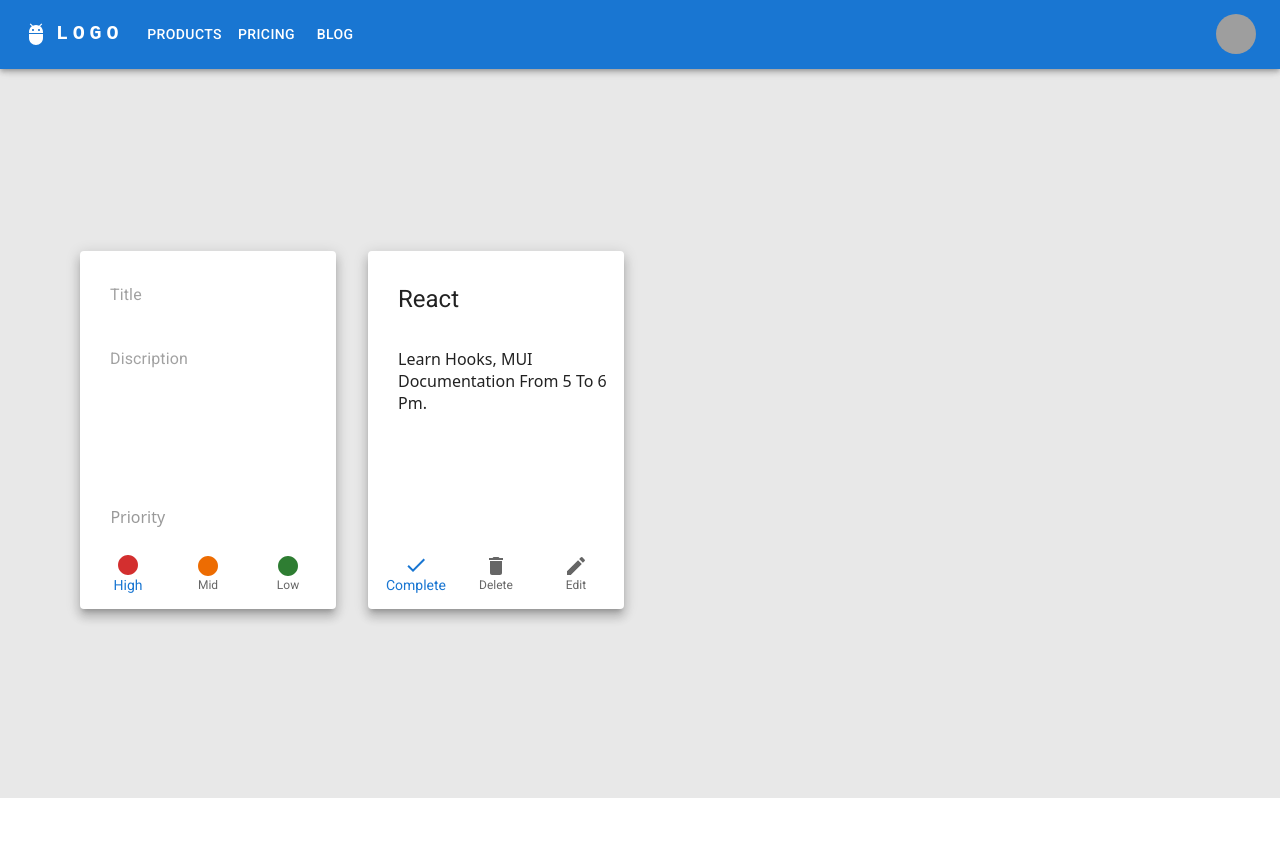
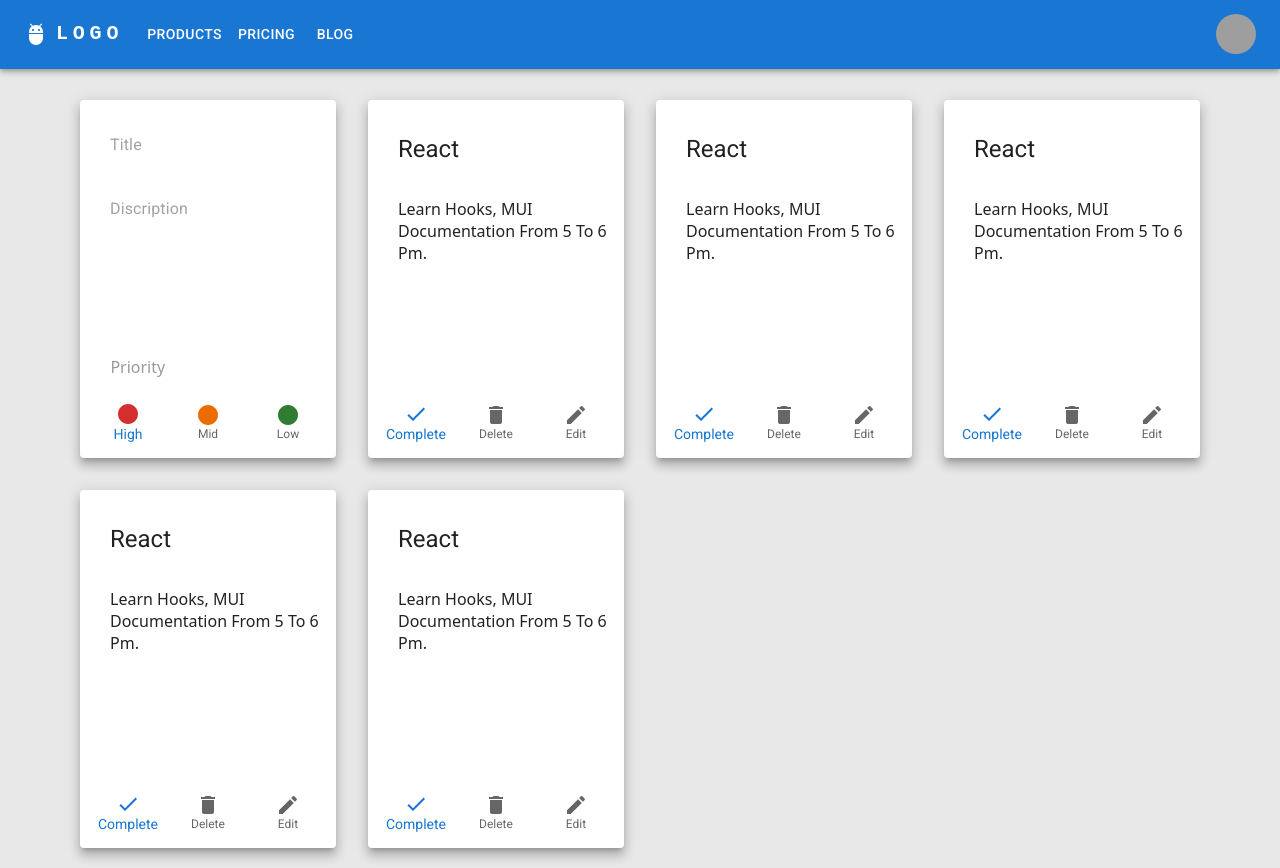
Before and after one commit to ajay-singh6/TODO, a React (Create React App) app in the folder client/: page / in a window 1280 px wide. Before the commit the page ends 800 px from the top, so only its background shows below. Built offline with nearby package versions, Linux system fonts and the light colour scheme; grey boxes are pictures that could not be loaded.

Commit message:
Updated todo background issue

```diff
--- a/client/src/assets/Formcontainer.css
+++ b/client/src/assets/Formcontainer.css
@@ -8,10 +8,6 @@
 
 .login {
   font-size: 50px !important;
-}
-
-.main {
-  display: block;
 }
 
 .hide{
@@ -42,8 +38,9 @@
 }
 
 .todo-container {
-  margin-top: 80px;
+  margin-top: 100px;
+  min-height: 100vh;
   width: 100%;
+  padding-bottom: 20px;
   background-color: #e8e8e8;
-  height: calc(100vh - 50px);
 }
--- a/client/src/components/ToDoCard.js
+++ b/client/src/components/ToDoCard.js
@@ -25,7 +25,7 @@ export default function TodoCard({ title, discription, color }) {
   return (
     <Card
       sx={{
-        minWidth: 100,
+        minWidth: 250,
         minHeight: 358,
         display: "flex",
         justifyContent: "space-between",
@@ -59,7 +59,7 @@ export default function TodoCard({ title, discription, color }) {
               fullWidth
             >
             </TextField>
-            <br />
+            {/* <br /> */}
             <TextField
               sx={{"& fieldset": { border: "none" } }}
               className="todo-card-text"
--- a/client/src/components/TodoList.js
+++ b/client/src/components/TodoList.js
@@ -12,11 +12,31 @@ function TodoList() {
       discription: "Need to complete todo application",
       prio: 1,
     },
+    {
+      title: "complete todo",
+      discription: "Need to complete todo application",
+      prio: 3,
+    },
+    {
+      title: "complete todo",
+      discription: "Need to complete todo application",
+      prio: 1,
+    },
+    {
+      title: "complete todo",
+      discription: "Need to complete todo application",
+      prio: 1,
+    },
+    {
+      title: "complete todo",
+      discription: "Need to complete todo application",
+      prio: 1,
+    },
   ];
 
   return (
     <div className="todo-container">
-      <Box style={{ height: "calc(100vh - 68.5px)" }}>
+      {/* <Box style={{ height: "calc(100vh - 68.5px)" }}> */}
         <Grid
           container
           spacing={4}
@@ -38,7 +58,7 @@ function TodoList() {
             </Grid>
           ))}
         </Grid>
-      </Box>
+      {/* </Box> */}
     </div>
   );
 }
```
